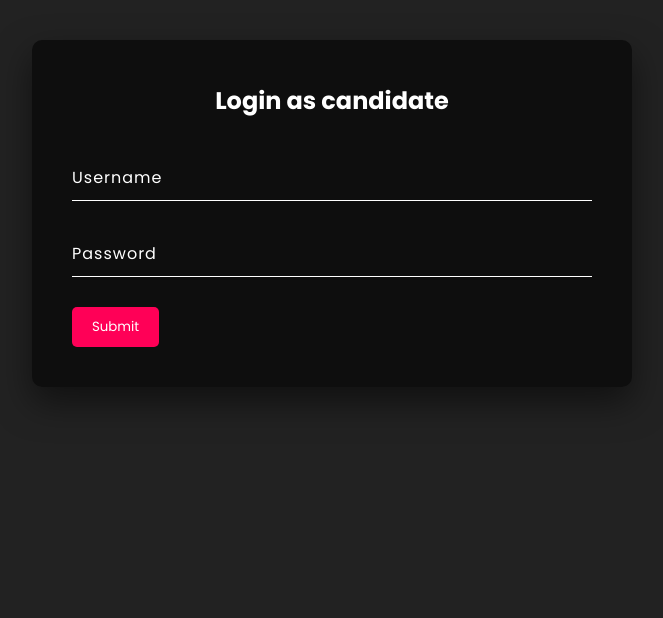
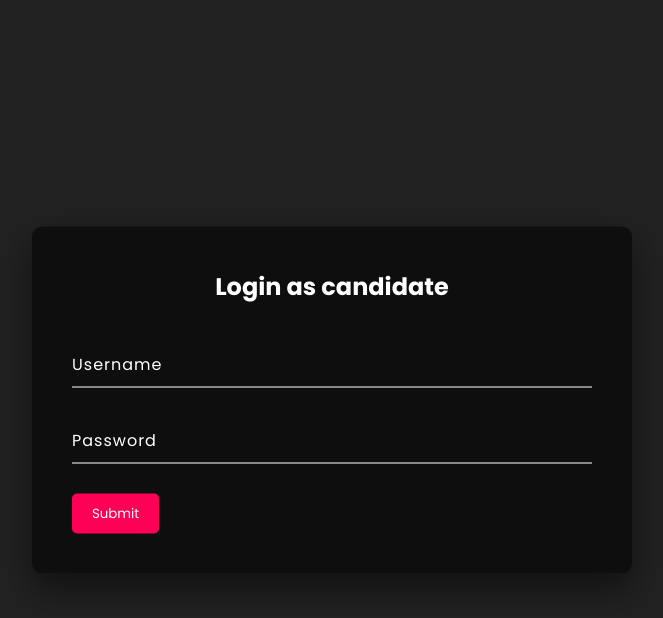
Before and after one commit to MVCionOld/progder.front, a React (Create React App) app: page /candidate/login in a window 1280 px wide. Shown: the top 618 px of the page, without its empty margins (308-971 px from the left). Built offline with nearby package versions, Linux system fonts and the light colour scheme.

Commit message:
fixed styles for sign up form

```diff
--- a/src/components/LoginForm.js
+++ b/src/components/LoginForm.js
@@ -40,7 +40,7 @@ export class LoginForm extends Component {
 
     render() {
         return (
-            <div className="box">
+            <div className="box" id="login">
                 <h2>Login as {this.props.role.toLowerCase()}</h2>
                 <form>
                     {this.state.formData.map((inputBoxProps => {
--- a/src/components/LoginSignupForm.css
+++ b/src/components/LoginSignupForm.css
@@ -1,14 +1,22 @@
 .box {
     position: absolute;
-    top: 5%;
     left: 50%;
-    transform: translateX(-50%);
     width: 600px;
     padding: 40px;
     background: rgba(0, 0, 0, .6);
     box-sizing: border-box;
     box-shadow: 0 15px 35px rgba(0, 0, 0, .5);
     border-radius: 10px;
+}
+
+.box#signup {
+    margin: 5px;
+    transform: translateX(-50%);
+}
+
+.box#login {
+    top: 50%;
+    transform: translate(-50%, -50%);
 }
 
 .box h2 {
--- a/src/components/SignupForm.js
+++ b/src/components/SignupForm.js
@@ -194,7 +194,7 @@ export class SignupForm extends Component {
 
     render() {
         return (
-            <div className="box">
+            <div className="box" id="signup">
                 <h2>Signup as {this.props.role.toLowerCase()}</h2>
                 <form>
                     {this.state.formData.map(inputBoxProps => {
```
